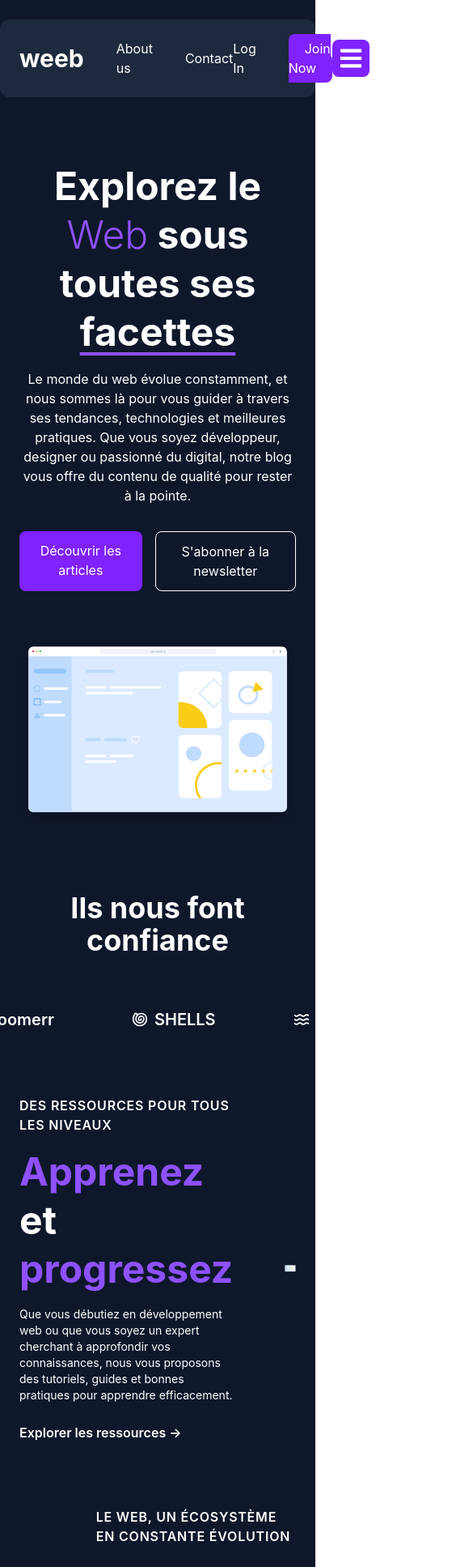
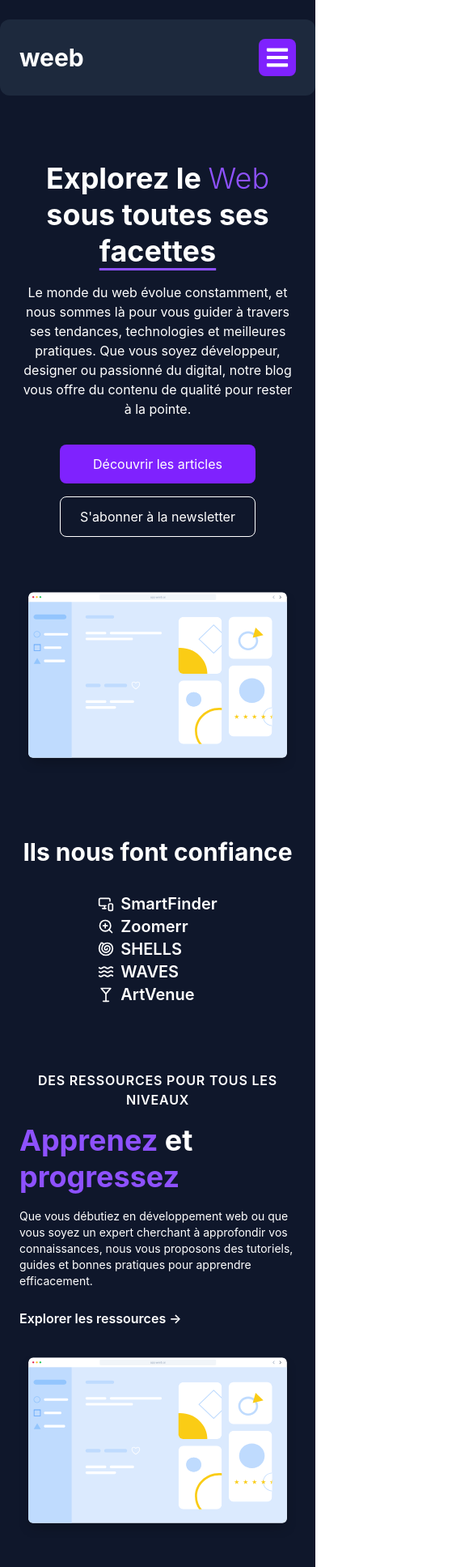
Before and after one commit to percevalseb1309/weeb_sebastien_rochat, a React (Vite) app: page / in a window 390 px wide. Shown: the top 1935 px of the page at 81% size, 585 px wide, since content can reach past the window. Built offline with nearby package versions, Linux system fonts and the light colour scheme.

Commit message:
style: responsive design

```diff
--- a/src/components/Footer.jsx
+++ b/src/components/Footer.jsx
@@ -4,7 +4,7 @@ import { FaYoutube, FaFacebook, FaTwitter, FaInstagram, FaLinkedin } from "react
 function Footer() {
     return (
         <div className="container mx-auto">
-            <div className="m-10 grid grid-cols-5 items-baseline gap-5">
+            <div className="mx-20 my-10 md:m-10 grid md:grid-cols-5 items-baseline gap-5">
                 <section>
                     <Link to="/" className="text-3xl font-bold hover:text-violet-500 transition duration-200">weeb</Link>
                 </section>
@@ -48,7 +48,7 @@ function Footer() {
 
             <hr className="border-gray-200" />
 
-            <div className="flex justify-between items-center my-10">
+            <div className="flex flex-col md:flex-row justify-between items-center gap-10 my-10">
                 <p className="text-gray-700">&copy; 2025 Weeb. Inc. All rights reserved.</p>
                 <div className="flex gap-5 text-xl">
                     <a href="#" aria-label="YouTube" className="hover:text-violet-500 transition duration-200">
--- a/src/components/NavBar.jsx
+++ b/src/components/NavBar.jsx
@@ -7,18 +7,19 @@ function NavBar() {
 
     return (
         <nav className="relative container mx-auto flex items-center justify-between p-6 bg-slate-800 rounded-xl text-white">
-            <ul className="flex items-center gap-10 list-none">
-                <li>
-                    <Link to="/" className="text-3xl font-bold hover:text-violet-500 transition duration-200">weeb</Link>
-                </li>
-                <li>
-                    <a href="#" className="hover:text-violet-500 transition duration-200">About us</a>
-                </li>
-                <li>
-                    <Link to="/contact" className="hover:text-violet-500 transition duration-200">Contact</Link>
-                </li>
-            </ul>
-            <ul className="flex items-center gap-10 list-none">
+            <div className="flex items-center gap-10">
+                <Link to="/" className="text-3xl font-bold hover:text-violet-500 transition duration-200">weeb</Link>
+                <ul className="hidden md:flex items-center gap-10 list-none">
+                    <li>
+                        <a href="#" className="hidden md:flex hover:text-violet-500 transition duration-200">About us</a>
+                    </li>
+                    <li>
+                        <Link to="/contact" className="hidden md:flex hover:text-violet-500 transition duration-200">Contact</Link>
+                    </li>
+                </ul>
+            </div>
+
+            <ul className="hidden md:flex items-center gap-10 list-none">
                 <li>
                     <Link to="/login" className="hover:text-violet-500 transition duration-200">Log In</Link>
                 </li>
@@ -28,7 +29,7 @@ function NavBar() {
             </ul>
 
             <div
-                className={`absolute top-full left-0 z-10 w-full transition duration-300 ${
+                className={`md:hidden absolute top-full left-0 z-10 w-full transition duration-300 ${
                     isMenuOpen ? "opacity-100" : "opacity-0"
                 }`}
             >
@@ -48,7 +49,7 @@ function NavBar() {
                 </ul>
             </div>
 
-            <button onClick={() => setIsMenuOpen(!isMenuOpen)} className="bg-violet-600 p-2 rounded-lg text-3xl cursor-pointer hover:bg-violet-500 transition duration-200">
+            <button onClick={() => setIsMenuOpen(!isMenuOpen)} className="md:hidden bg-violet-600 p-2 rounded-lg text-3xl cursor-pointer hover:bg-violet-500 transition duration-200">
                 {isMenuOpen ? <FaTimes/> : <FaBars/>}
             </button>
         </nav>
--- a/src/components/home/Clients.jsx
+++ b/src/components/home/Clients.jsx
@@ -3,10 +3,10 @@ import { LuMonitorSmartphone, LuZoomIn, LuShell, LuWaves, LuMartini } from "reac
 function Clients() {
     return (
         <div className="container mx-auto flex flex-col items-center text-center px-6 py-10 text-white">
-            <h2 className="text-4xl font-bold">
+            <h2 className="text-3xl md:text-4xl font-bold">
                 Ils nous font confiance
             </h2>
-            <div className="mt-16 flex items-center gap-24">
+            <div className="mt-8 md:mt-16 flex flex-col items-start md:flex-row md:items-center md:gap-24">
                 <a href="#" className="flex items-center gap-2 text-xl hover:text-violet-500 transition duration-200">
                     <LuMonitorSmartphone/>
                     <span className="font-semibold">SmartFinder</span>
--- a/src/components/home/Hero.jsx
+++ b/src/components/home/Hero.jsx
@@ -3,13 +3,13 @@ import weebApp from "../../assets/weeb-app.svg";
 function Hero() {
     return (
         <div className="container mx-auto flex flex-col items-center text-center px-6 pt-20 pb-10 text-white">
-            <h1 className="text-5xl font-bold text-white leading-tight">
+            <h1 className="text-4xl md:text-5xl font-bold text-white leading-tight">
                 Explorez le <span className="font-light text-violet-500">Web</span> sous toutes ses <span className="underline decoration-violet-500 underline-offset-8">facettes</span>
             </h1>
             <p className="mt-4 max-w-2xl">
                 Le monde du web évolue constamment, et nous sommes là pour vous guider à travers ses tendances, technologies et meilleures pratiques. Que vous soyez développeur, designer ou passionné du digital, notre blog vous offre du contenu de qualité pour rester à la pointe.
             </p>
-            <div className="mt-8 flex gap-4">
+            <div className="mt-8 flex flex-col md:flex-row gap-4">
                 <a href="#" className="bg-violet-600 text-white px-6 py-3 rounded-lg hover:bg-violet-500 transition duration-200">
                     Découvrir les articles
                 </a>
--- a/src/components/home/News.jsx
+++ b/src/components/home/News.jsx
@@ -2,15 +2,15 @@ import rectangles from "../../assets/rectangles.svg";
 
 function News() {
     return (
-        <div className="container mx-auto flex items-center justify-between gap-16 px-6 pt-10 pb-20">
+        <div className="container mx-auto flex flex-col md:flex-row items-center justify-between gap-8 md:gap-16 px-6 pt-10 pb-20">
             <div>
                 <img src={rectangles} alt="Superposition de rectangles" />
             </div>
-            <div className="max-w-xl text-white">
-                <p className="font-semibold uppercase tracking-wider">
+            <div className="max-w-2xl text-white">
+                <p className="text-center font-semibold uppercase tracking-wider">
                     Le web, un écosystème en constante évolution
                 </p>
-                <h2 className="mt-4 text-5xl font-bold leading-tight">
+                <h2 className="mt-4 text-4xl md:text-5xl font-bold leading-tight">
                     Restez informé des dernières <span className="text-violet-500">tendances</span>
                 </h2>
                 <p className="mt-4 text-sm">
--- a/src/components/home/Resources.jsx
+++ b/src/components/home/Resources.jsx
@@ -2,12 +2,12 @@ import weebApp from "../../assets/weeb-app.svg";
 
 function Resources() {
     return (
-        <div className="container mx-auto flex items-center justify-between gap-16 px-6 py-10">
+        <div className="container mx-auto flex flex-col md:flex-row items-center justify-between gap-8 md:gap-16 px-6 py-10">
             <div className="max-w-xl text-white">
-                <p className="font-semibold uppercase tracking-wider">
+                <p className="text-center font-semibold uppercase tracking-wider">
                     Des ressources pour tous les niveaux
                 </p>
-                <h2 className="mt-4 text-5xl font-bold leading-tight">
+                <h2 className="mt-4 text-4xl md:text-5xl font-bold leading-tight">
                     <span className="text-violet-500">Apprenez</span> et <span className="text-violet-500">progressez</span>
                 </h2>
                 <p className="mt-4 text-sm">
--- a/src/pages/Login.jsx
+++ b/src/pages/Login.jsx
@@ -1,10 +1,10 @@
 function Login() {
     return (
-        <div className="container mx-auto flex flex-col items-center px-6 py-20 text-white">
-            <h1 className="text-5xl font-bold">Se connecter</h1>
+        <div className="container mx-auto flex flex-col items-center px-6 py-20 text-center text-white">
+            <h1 className="text-4xl md:text-5xl font-bold">Se connecter</h1>
 
-            <form className="mt-16 w-full max-w-xl text-center">
-                <div className="grid grid-cols-1 gap-8">
+            <form className="mt-8 md:w-full max-w-xl">
+                <div className="grid gap-8">
                     <input type="email" placeholder="Email"
                            className="border-b border-violet-500 text-violet-400 placeholder-violet-400 pb-2 text-center focus:outline-none focus:border focus:rounded focus:border-violet-400 transition duration-200"/>
                     <input type="password" placeholder="Password"
@@ -15,9 +15,9 @@ function Login() {
                 </button>
             </form>
 
-            <a href="#" className="mt-8 text-sm  hover:text-violet-500 transition duration-200">Mot de passe oublié ?</a>
+            <a href="#" className="mt-8 text-sm hover:text-violet-500 transition duration-200">Mot de passe oublié ?</a>
 
-            <p className="mt-8 text-sm">
+            <p className="mt-8 px-10 text-sm">
                 Vous n'avez pas de compte ? Vous pouvez en <a href="#" className="font-semibold underline underline-offset-8 hover:text-violet-500 transition duration-200">créer un</a>
             </p>
         </div>
```
Also changed, not shown: src/pages/Contact.jsx (+4 -4 lines).
